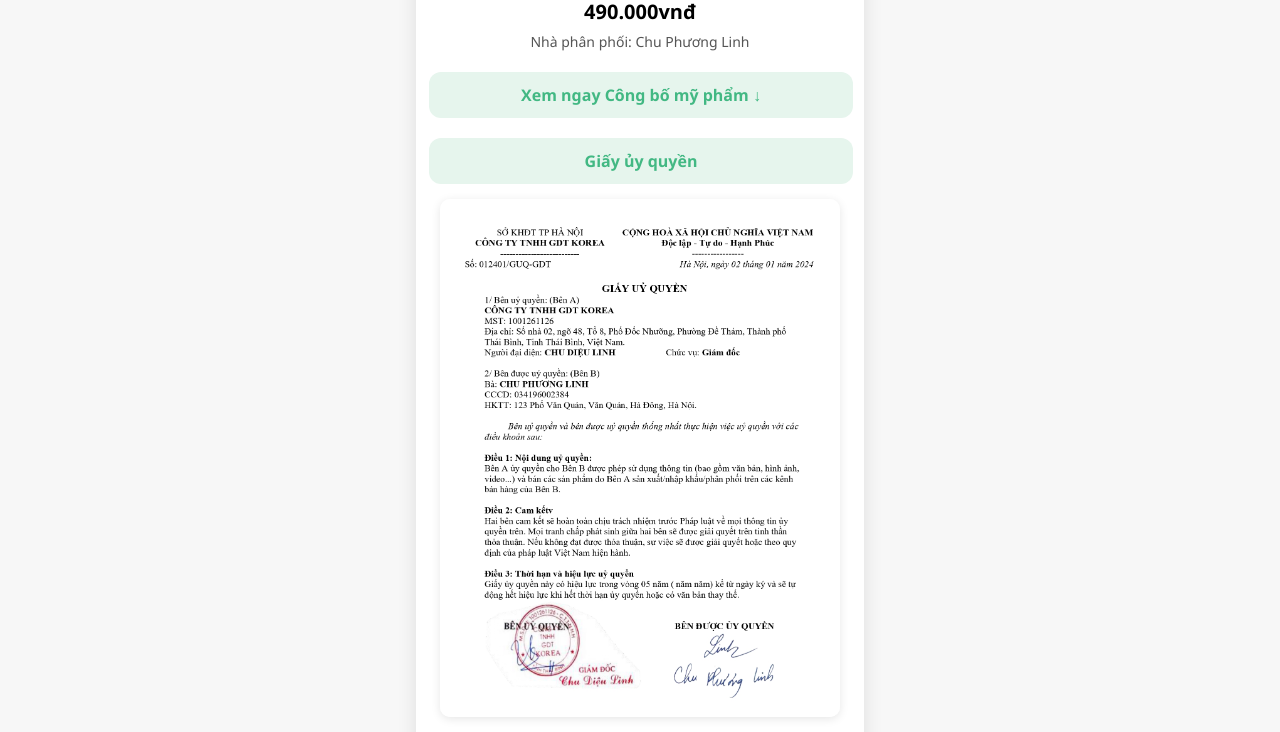
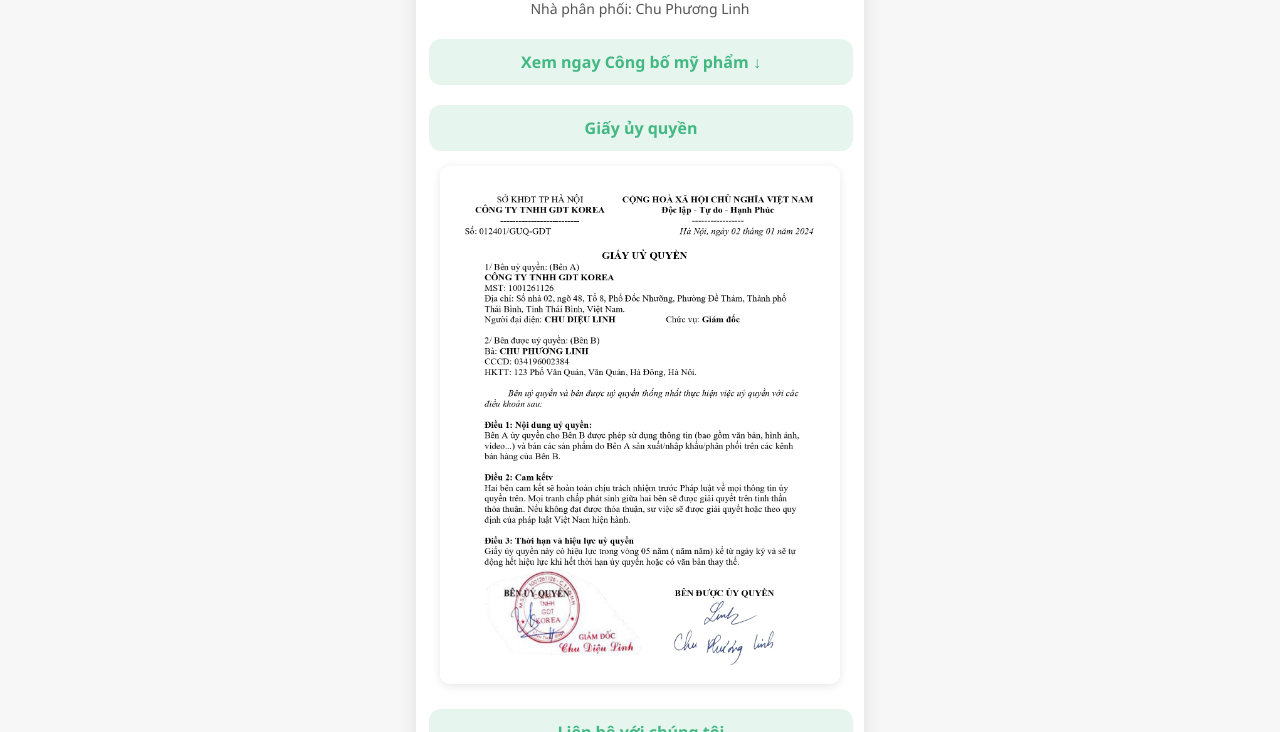
Before and after one commit to chuphuonglinh/cpl, a plain HTML site: page product/sp001/index.html in a window 1280 px wide. Shown: the part 368-1100 px from the top of the page. Drawn offline with Linux system fonts and the light colour scheme.

Commit message:
Update index.html

```diff
--- a/product/sp001/index.html
+++ b/product/sp001/index.html
@@ -108,7 +108,7 @@
   <div class="card">
     <img src="../../assets/images/sp001.jpg" alt="SP001" class="avatar">
     <div class="title">Body Tone up Huskin</div>
-    <div class="title">490.000vnđ</div>
+<!--     <div class="title">490.000vnđ</div> -->
 
     <!-- <div class="desc">
       Sản phẩm dưỡng da giúp dưỡng da mềm mịn, giúp dưỡng ẩm cho da, giúp chống nắng cho da.
```
